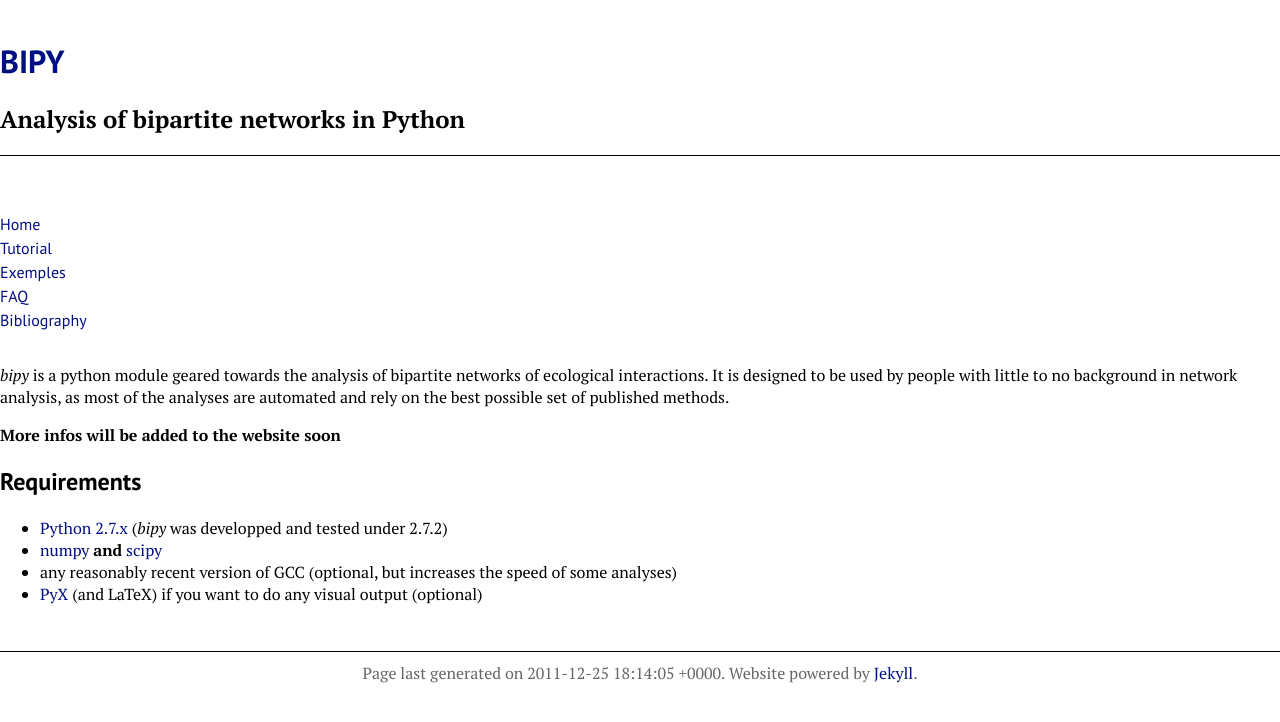
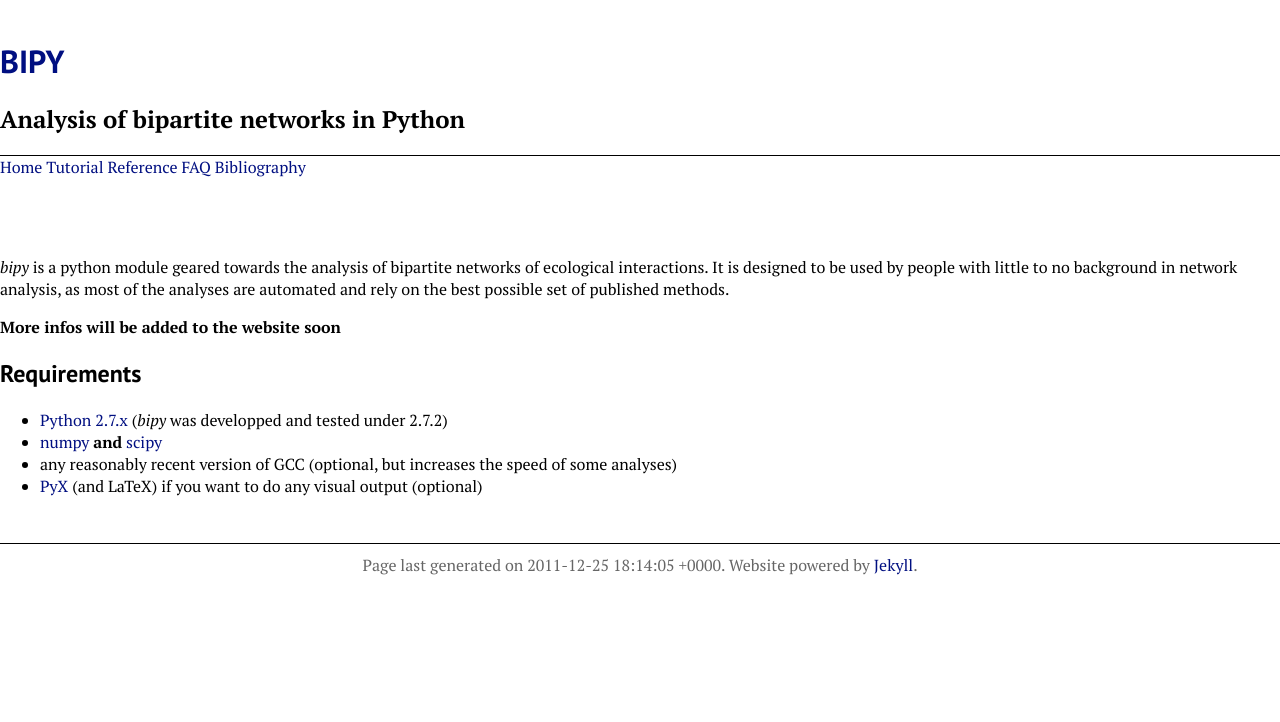
Before and after one commit to tpoisot/bipy, a Jekyll site: the page built from index.md, in a window 1280 px wide. Shown: the top 722 px of the page. Built offline with Jekyll 4.4.1, drawn with Linux system fonts in a browser that asks for light colours.

Commit message:
layout changes

```diff
--- a/_includes/menu.html
+++ b/_includes/menu.html
@@ -1,7 +1,5 @@
-<ul>
-	<li><a href='{{ site.url }}/'>Home</a></li>
-	<li><a href='{{ site.url }}/tutorial/'>Tutorial</a></li>
-	<li><a href='{{ site.url }}/how-to/'>Exemples</a></li>
-	<li><a href='{{ site.url }}/faq/'>FAQ</a></li>
-	<li><a href='{{ site.url }}/biblio/'>Bibliography</a></li>
-</ul>
+<a href='{{ site.url }}/'>Home</a>
+<a href='{{ site.url }}/tutorial/'>Tutorial</a>
+<a href='{{ site.url }}/reference/'>Reference</a>
+<a href='{{ site.url }}/faq/'>FAQ</a>
+<a href='{{ site.url }}/biblio/'>Bibliography</a>
--- a/_layouts/default.html
+++ b/_layouts/default.html
@@ -12,6 +12,9 @@
 	<div class='head'>
 		{% include header.html %}
 	</div>
+	<div class='nav'>
+		{% include menu.html %}
+	</div>
 </div>
 
 <div class='main'>
--- a/_layouts/page.html
+++ b/_layouts/page.html
@@ -3,12 +3,10 @@ layout: default
 ---
 
 <div class='sidebar'>
-	<div class='nav'>
-		{% include menu.html %}
-	</div>
+	&nbsp;
 </div>
 
 
 <div class='content'>
-{{ content }}
+	{{ content }}
 </div>
```
Also changed, not shown: _includes/funcdoc.html (added, +7 -0 lines), reference/index.md (added, +8 -0 lines), tutorial/index.md (added, +8 -0 lines).
